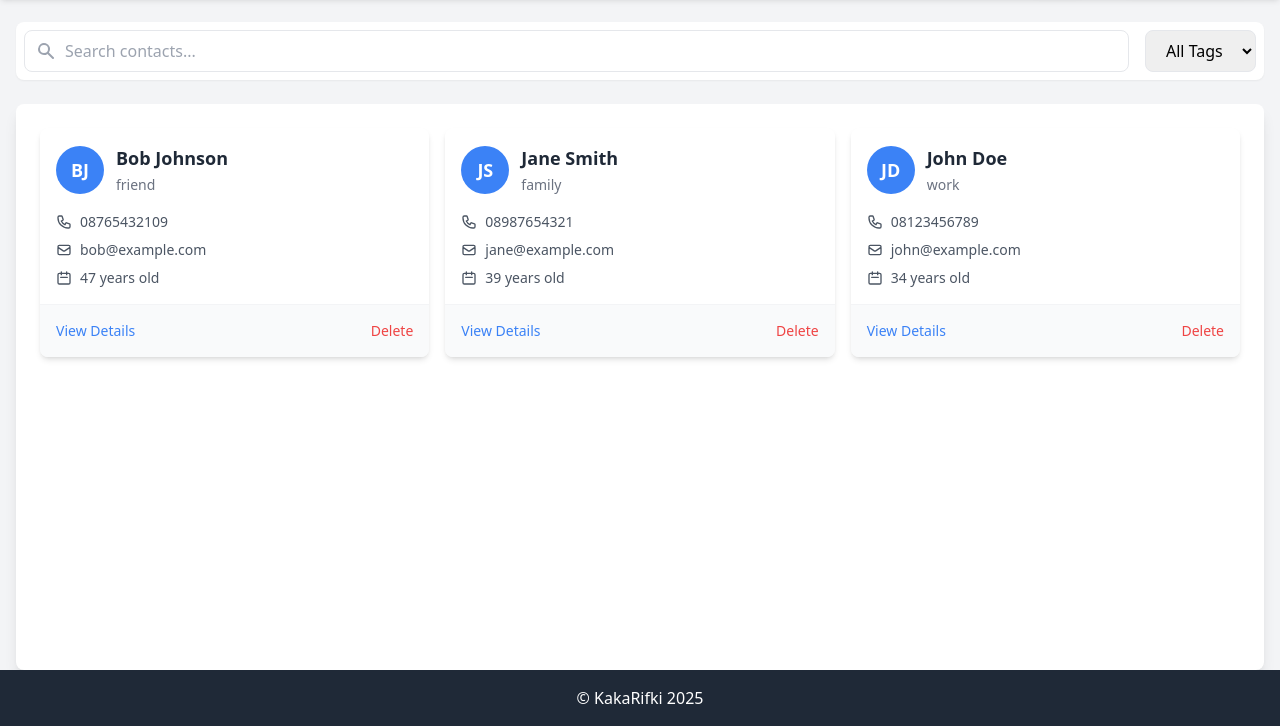
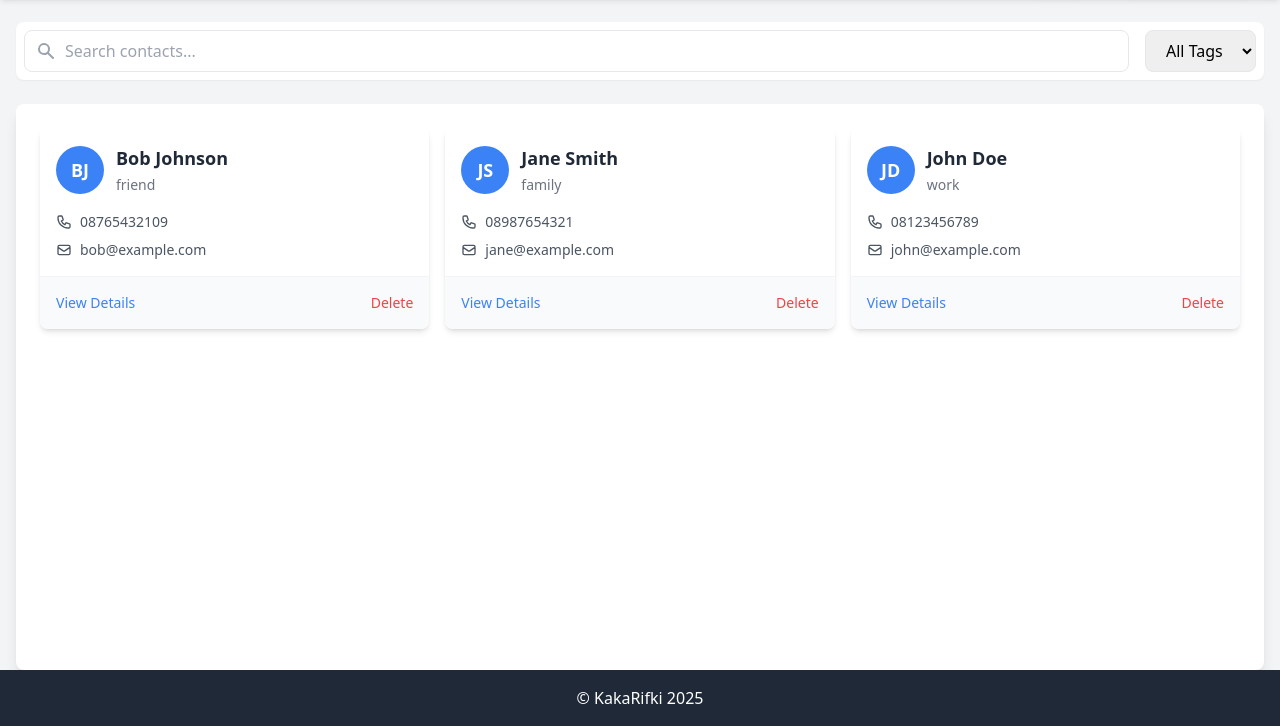
Before and after one commit to kakarifki/project-address-book, a plain HTML site: page index.html in a window 1280 px wide. Shown: the part 74-800 px from the top of the page. Drawn offline with nearby package versions, Linux system fonts and the light colour scheme.

Commit message:
feat: delete birthday and age feature

```diff
--- a/index.html
+++ b/index.html
@@ -81,10 +81,7 @@
                     <label for="address" class="block text-gray-700">Address</label>
                     <input type="text" id="address" name="address" class="w-full pl-4 pr-4 py-2 rounded-lg border border-gray-200 focus:outline-none focus:ring-2 focus:ring-blue-500" placeholder="city" required>
                 </div>
-                <div class="mb-4">
-                    <label for="birthday" class="block text-gray-700">Birthday</label>
-                    <input type="date" id="birthday" name="birthday" class="w-full pl-4 pr-4 py-2 rounded-lg border border-gray-200 focus:outline-none focus:ring-2 focus:ring-blue-500">
-                </div>
+
                 <div class="mb-4">
                     <label for="tags" class="block text-gray-700">Tags</label>
                     <input type="text" id="tags" name="tags" class="w-full pl-4 pr-4 py-2 rounded-lg border border-gray-200 focus:outline-none focus:ring-2 focus:ring-blue-500">
--- a/index.js
+++ b/index.js
@@ -63,19 +63,7 @@ document.addEventListener('DOMContentLoaded', () => {
         displayDataFromLocalStorage(); // Tampilkan data setelah delete
     };
 
-    // fungsi menghitung age
-    const calculateAge = (birthday) => {
-        const birthDate = new Date(birthday);
-        const today = new Date();
-        let age = today.getFullYear() - birthDate.getFullYear();
-        const monthDifference = today.getMonth() - birthDate.getMonth();
 
-        // Jika belum ulang tahun di tahun ini
-        if (monthDifference < 0 || (monthDifference === 0 && today.getDate() < birthDate.getDate())) {
-            age--;
-        }
-        return age;
-    };
 
     // show data
     const displayDataFromLocalStorage = (query = '') => {
@@ -110,9 +98,6 @@ document.addEventListener('DOMContentLoaded', () => {
                     .join('')
                     .toUpperCase();
 
-                // Calculate age if birthday exists
-                const age = data.birthday ? calculateAge(data.birthday) : '';
-
                 card.innerHTML = `
                     <div class="p-4">
                         <div class="flex items-center mb-4">
@@ -137,13 +122,7 @@ document.addEventListener('DOMContentLoaded', () => {
                                 </svg>
                                 ${data.email}
                             </p>
-                            ${age ? `
-                            <p class="flex items-center">
-                                <svg class="w-4 h-4 mr-2" fill="none" stroke="currentColor" viewBox="0 0 24 24">
-                                    <path stroke-linecap="round" stroke-linejoin="round" stroke-width="2" d="M8 7V3m8 4V3m-9 8h10M5 21h14a2 2 0 002-2V7a2 2 0 00-2-2H5a2 2 0 00-2 2v12a2 2 0 002 2z"/>
-                                </svg>
-                                ${age} years old
-                            </p>` : ''}
+
                         </div>
                     </div>
                     <div class="border-t border-gray-100 p-4 bg-gray-50 flex justify-between items-center">
@@ -185,7 +164,7 @@ document.addEventListener('DOMContentLoaded', () => {
         const phone_number = document.getElementById('phone_number').value;
         const email = document.getElementById('email').value;
         const address = document.getElementById('address').value;
-        const birthday = document.getElementById('birthday').value;
+
         const tags = document.getElementById('tags').value;
         const notes = document.getElementById('notes').value;
 
```
Also changed, not shown: contact-details/index.js (+1 -22 lines).
